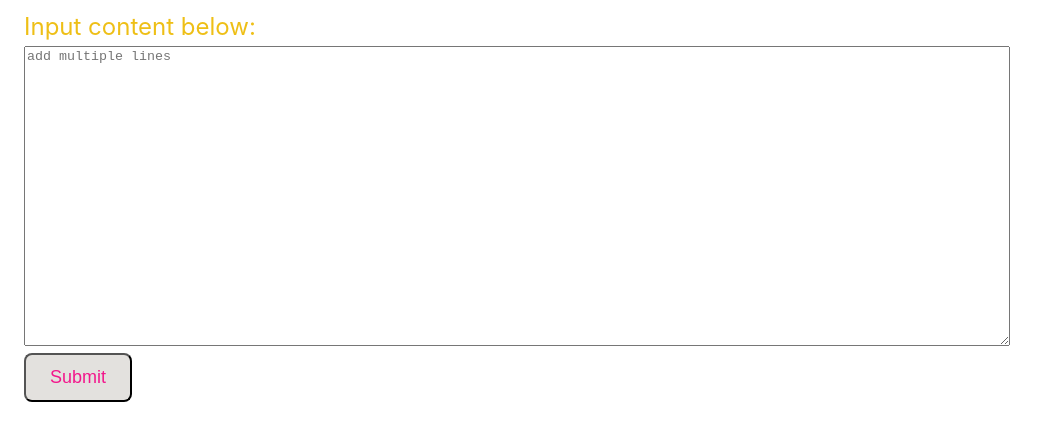
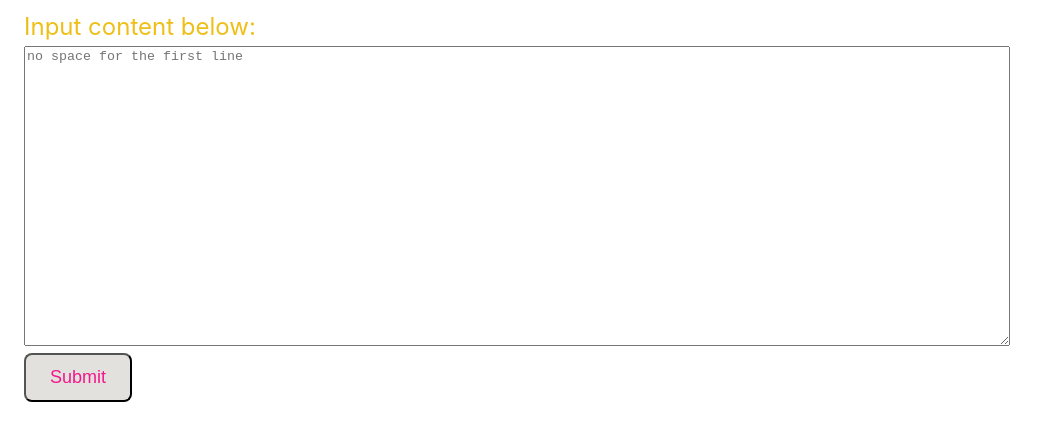
Before and after one commit to Yuzhiping00/finding-node-leaf, a Vue app: page / in a window 1280 px wide. Shown: the top 440 px of the page, without its empty margins (0-1049 px from the left). Built offline with nearby package versions, Linux system fonts and the light colour scheme.

Commit message:
changed placeholder for textarea

```diff
--- a/src/components/FindNodes.vue
+++ b/src/components/FindNodes.vue
@@ -82,7 +82,7 @@ watch(methodText, (newContent)=>{
 
 <template>
   <p>{{ msg }}</p>
-  <textarea v-model="methodText" placeholder="add multiple lines"></textarea>
+  <textarea v-model="methodText" placeholder="no space for the first line"></textarea>
   <br />
   <button class="button" @click="calculateNodeLeaf">Submit</button>
   <div class="margin-customized" v-if="highestCallerCount > 0">
```
